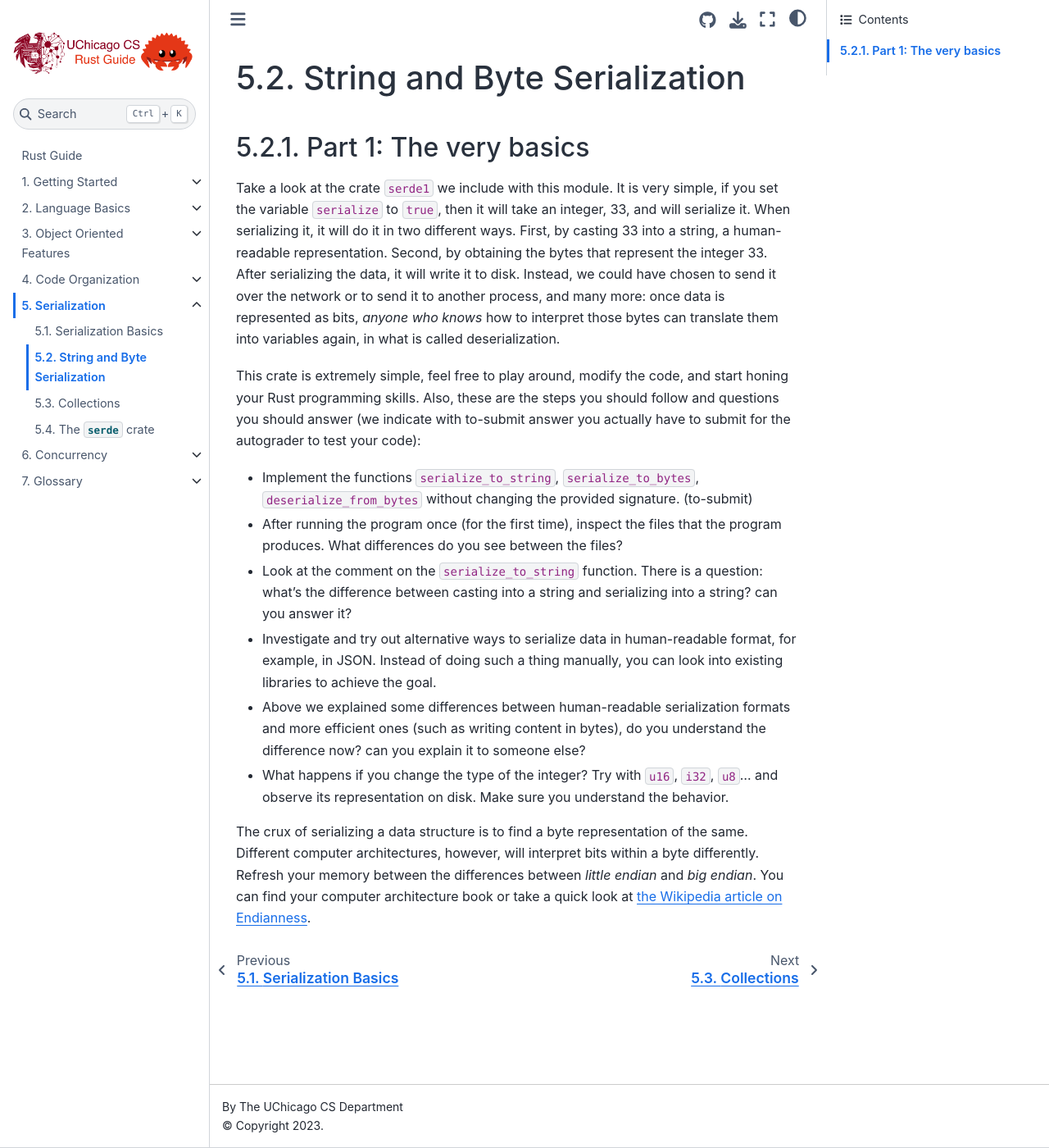
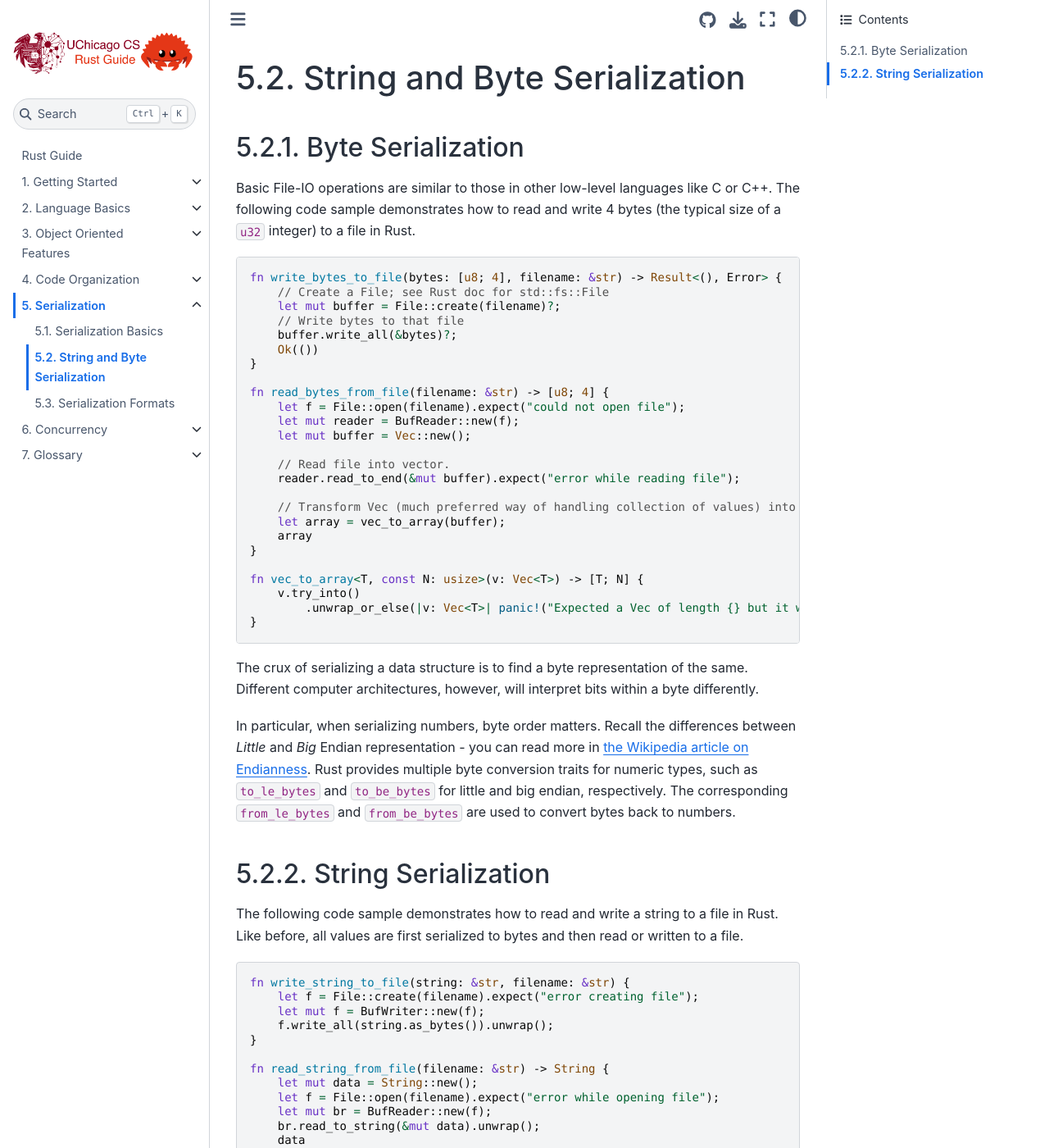
Before and after one commit to UCHI-DB/rust-guide, a Jupyter Book: the page built from docs/05_serialization/02_basic_serialization.md, in a window 1280 px wide and 1400 px high. Shown: the whole window at 82% size. Built offline with Jupyter Book 1.0.4 settings and Sphinx 7.4.7 and the Sphinx Book theme 1.1.4, drawn with Linux system fonts in a browser that asks for light colours; some of the changed text lies outside the part shown.

Commit message:
Serialization Module Fixes

````diff
--- a/docs/05_serialization/02_basic_serialization.md
+++ b/docs/05_serialization/02_basic_serialization.md
@@ -1,16 +1,62 @@
 # String and Byte Serialization
 
-### Part 1: The very basics
+## Byte Serialization
 
-Take a look at the crate `serde1` we include with this module. It is very simple, if you set the variable `serialize` to `true`, then it will take an integer, 33, and will serialize it. When serializing it, it will do it in two different ways. First, by casting 33 into a string, a human-readable representation. Second, by obtaining the bytes that represent the integer 33. After serializing the data, it will write it to disk. Instead, we could have chosen to send it over the network or to send it to another process, and many more: once data is represented as bits, *anyone who knows* how to interpret those bytes can translate them into variables again, in what is called deserialization.
+Basic File-IO operations are similar to those in other low-level languages
+like C or C++. The following code sample demonstrates how to read and write
+4 bytes (the typical size of a `u32` integer) to a file in Rust.
 
-This crate is extremely simple, feel free to play around, modify the code, and start honing your Rust programming skills. Also, these are the steps you should follow and questions you should answer (we indicate with to-submit answer you actually have to submit for the autograder to test your code):
+```rust
+fn write_bytes_to_file(bytes: [u8; 4], filename: &str) -> Result<(), Error> {
+    // Create a File; see Rust doc for std::fs::File
+    let mut buffer = File::create(filename)?;
+    // Write bytes to that file
+    buffer.write_all(&bytes)?;
+    Ok(())
+}
 
-* Implement the functions `serialize_to_string`, `serialize_to_bytes`, `deserialize_from_bytes` without changing the provided signature. (to-submit)
-* After running the program once (for the first time), inspect the files that the program produces. What differences do you see between the files?
-* Look at the comment on the `serialize_to_string` function. There is a question: what's the difference between casting into a string and serializing into a string? can you answer it?
-* Investigate and try out alternative ways to serialize data in human-readable format, for example, in JSON. Instead of doing such a thing manually, you can look into existing libraries to achieve the goal.
-* Above we explained some differences between human-readable serialization formats and more efficient ones (such as writing content in bytes), do you understand the difference now? can you explain it to someone else?
-* What happens if you change the type of the integer? Try with `u16`, `i32`, `u8`... and observe its representation on disk. Make sure you understand the behavior.
+fn read_bytes_from_file(filename: &str) -> [u8; 4] {
+    let f = File::open(filename).expect("could not open file");
+    let mut reader = BufReader::new(f);
+    let mut buffer = Vec::new();
 
-The crux of serializing a data structure is to find a byte representation of the same. Different computer architectures, however, will interpret bits within a byte differently. Refresh your memory between the differences between *little endian* and *big endian*. You can find your computer architecture book or take a quick look at [the Wikipedia article on Endianness](https://en.wikipedia.org/wiki/Endianness).
+    // Read file into vector.
+    reader.read_to_end(&mut buffer).expect("error while reading file");
+
+    // Transform Vec (much preferred way of handling collection of values) into array (for this example)
+    let array = vec_to_array(buffer);
+    array
+}
+
+fn vec_to_array<T, const N: usize>(v: Vec<T>) -> [T; N] {
+    v.try_into()
+        .unwrap_or_else(|v: Vec<T>| panic!("Expected a Vec of length {} but it was {}", N, v.len()))
+}
+```
+
+The crux of serializing a data structure is to find a byte representation of the same. Different computer architectures, however, will interpret bits within a byte differently.
+
+In particular, when serializing numbers, byte order matters. Recall the differences between *Little* and *Big* Endian representation - you can read more in [the Wikipedia article on Endianness](https://en.wikipedia.org/wiki/Endianness). Rust provides multiple byte conversion traits for numeric types, such as `to_le_bytes` and `to_be_bytes` for little and big endian, respectively. The corresponding `from_le_bytes` and `from_be_bytes` are used to convert bytes back to numbers.
+
+
+## String Serialization
+
+The following code sample demonstrates how to read and write a string to a file in Rust. Like before, all values are first serialized to bytes and then read or written to a file.
+
+```rust
+fn write_string_to_file(string: &str, filename: &str) {
+    let f = File::create(filename).expect("error creating file");
+    let mut f = BufWriter::new(f);
+    f.write_all(string.as_bytes()).unwrap();
+}
+
+fn read_string_from_file(filename: &str) -> String {
+    let mut data = String::new();
+    let f = File::open(filename).expect("error while opening file");
+    let mut br = BufReader::new(f);
+    br.read_to_string(&mut data).unwrap();
+    data
+}
+```
+
+Similarly, most variables can be serialized to a string representation using the `from_string()` and `to_string()` methods for numeric types.
--- a/docs/_toc.yml
+++ b/docs/_toc.yml
@@ -51,8 +51,7 @@ chapters:
     sections:
       - file: 05_serialization/01_motivation
       - file: 05_serialization/02_basic_serialization
-      - file: 05_serialization/03_collections
-      - file: 05_serialization/04_serde
+      - file: 05_serialization/03_serde
   - file: 06_concurrency/README.md
     title: Concurrency
     sections:
````
Also changed, not shown: docs/01_getting_started/02_hello.md (+13 -1 lines), docs/05_serialization/01_motivation.md (+0 -11 lines), docs/05_serialization/03_collections.md (deleted, +0 -22 lines), docs/05_serialization/03_serde.md (added, +16 -0 lines), docs/05_serialization/04_serde.md (deleted, +0 -17 lines), docs/07_glossary/01_conventions.md (+0 -10 lines), docs/README.md (+4 -3 lines).
